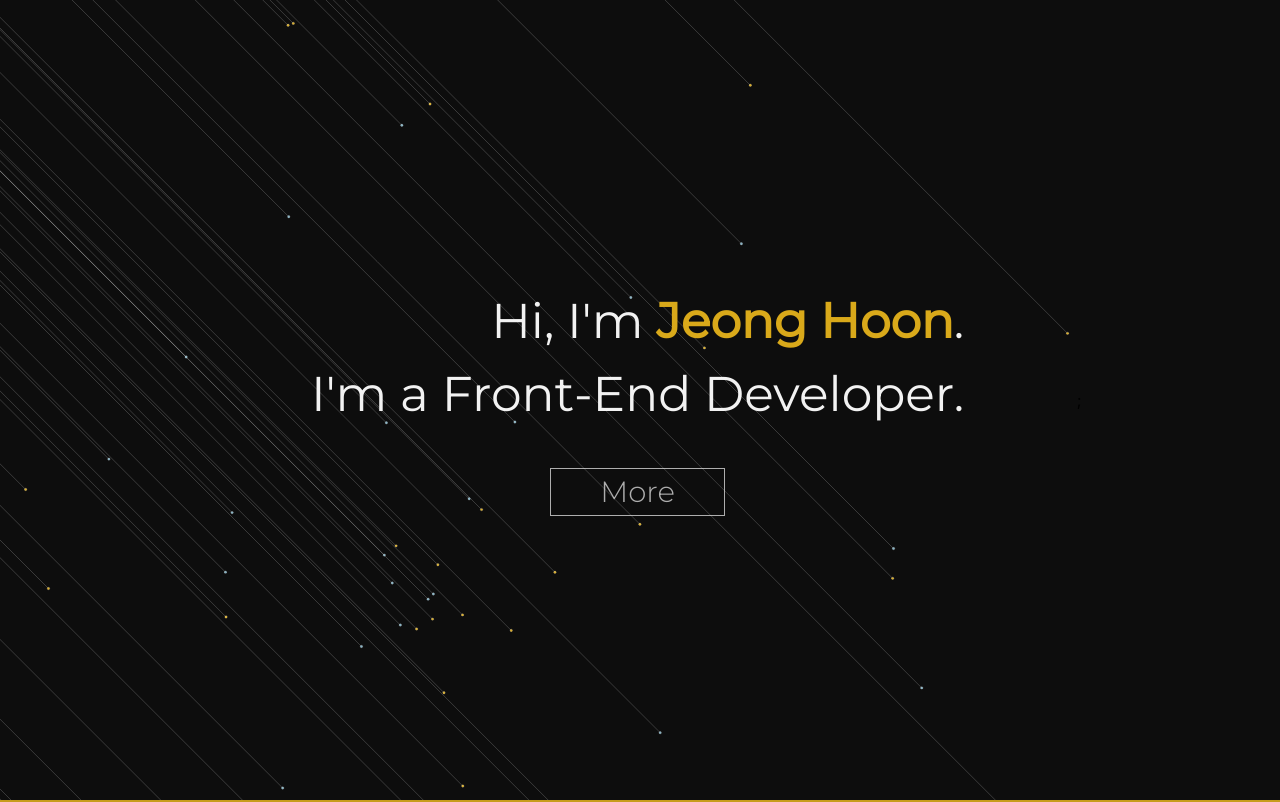
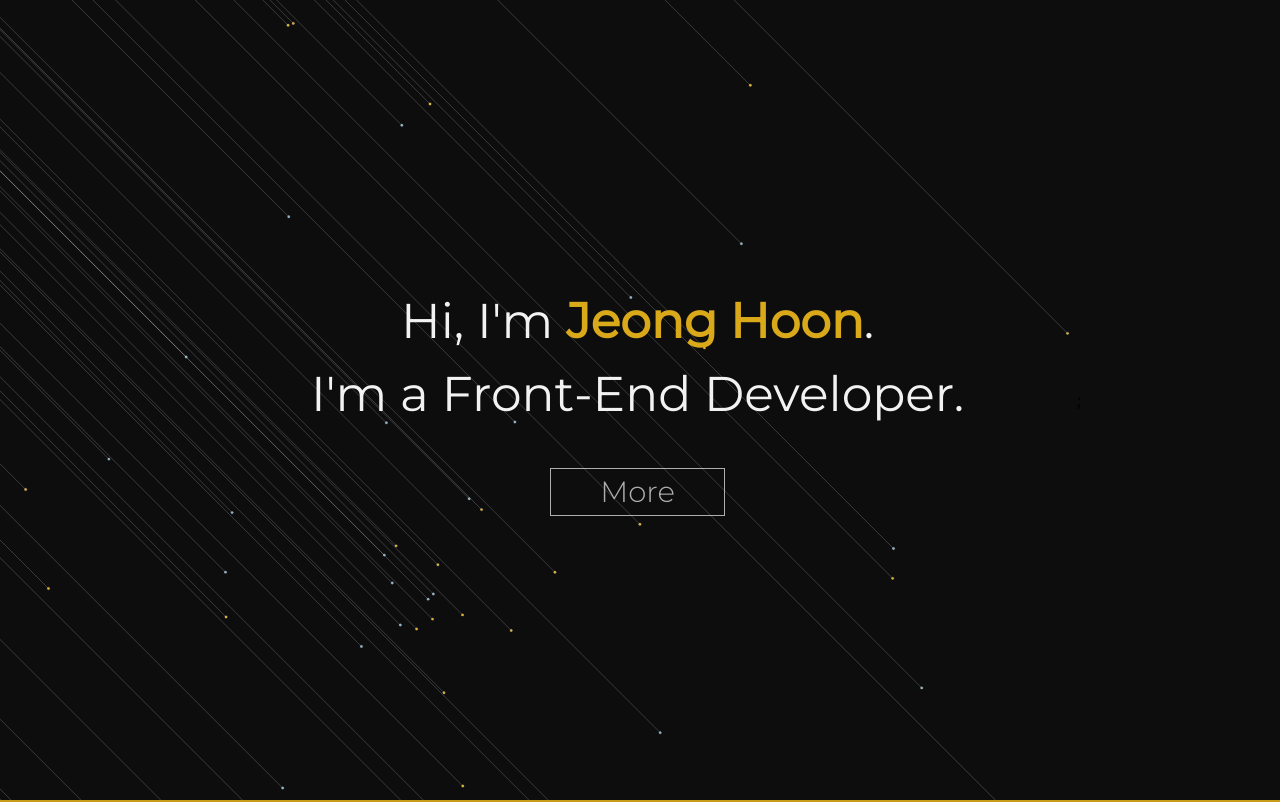
Before and after one commit to gnslalsl12/gnslalsl12.github.io, a React (Create React App) app: page / in a window 1280 px wide. Shown: the top 802 px of the page. Built offline with nearby package versions, Linux system fonts and the light colour scheme; a web font is replaced by a local one.

Commit message:
centerize home texts

```diff
--- a/src/styles/home.scss
+++ b/src/styles/home.scss
@@ -34,7 +34,7 @@
   @include responsiveFontSize(50);
   color: colorWhite();
   font-family: "Montserrat-Regular";
-  text-align: end;
+  text-align: center;
   margin-bottom: 5%;
   > strong {
     color: colorA();
```
